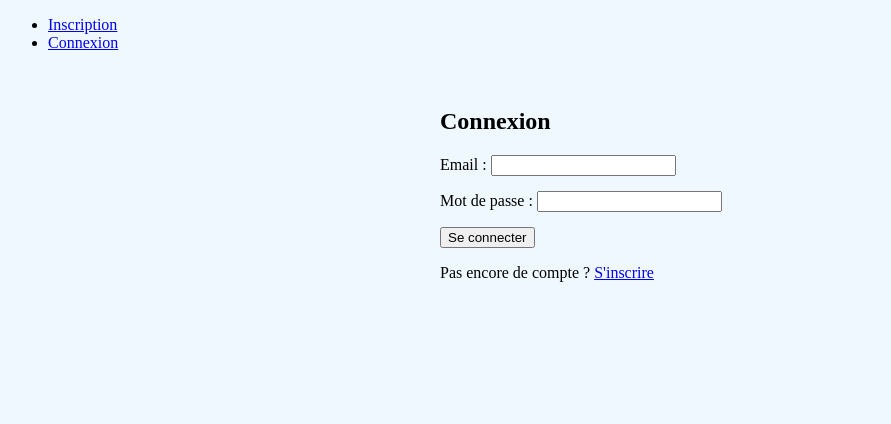
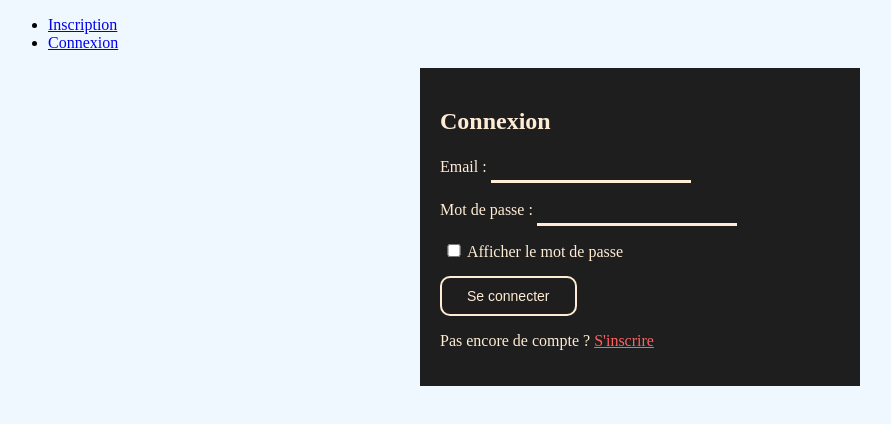
Before and after one commit to Hautzii/projetQuizz, a Vue app: page /connexion in a window 1280 px wide. Shown: the top 424 px of the page, without its empty margins (0-891 px from the left). Built offline with nearby package versions, Linux system fonts and the light colour scheme; data requests are answered from the project's data file.

Commit message:
Connexion et Inscription

```diff
--- a/db/db.json
+++ b/db/db.json
@@ -1,10 +1,3 @@
 {
-  "users": [
-    {
-      "username": "jamalou",
-      "email": "taibijamal59@gmailom",
-      "password": "jam-59280",
-      "id": "c30c"
-    }
-  ]
+  "users": []
 }
--- a/package.json
+++ b/package.json
@@ -16,6 +16,8 @@
   },
   "devDependencies": {
     "@vitejs/plugin-vue": "^5.0.5",
+    "json-server": "^1.0.0-beta.2",
+    "json-server-auth": "^2.1.0",
     "vite": "^5.3.1"
   }
 }
--- a/src/composables/useCreateUsers.js
+++ b/src/composables/useCreateUsers.js
@@ -1,18 +1,9 @@
 import axios from "axios";
-//import { isValidEmail, isValidPassword } from "./validator";
-
-function isValidEmail(email) {
-    const emailRegex = /^[^\s@]+@[^\s@]+\.[^\s@]+$/;
-    return emailRegex.test(email);
-}
-
-function isValidPassword(password) {
-    const passwordRegex = /^(?=.*[a-z])(?=.*[A-Z])(?=.*\d)(?=.*[@$!%*?&\-_])[A-Za-z\d@$!%*?&\-_]{8,}$/;
-    return passwordRegex.test(password);
-}
+import { useValidator } from "./useValidator";
 
 export function useCreateUser() {
-    const API = 'http://localhost:3000/users';
+    const API = 'http://localhost:3000/users/';
+    const { isValidEmail, isValidPassword } = useValidator();
 
     async function create(user) {
 
--- a/src/composables/useUpdateUsers.js
+++ b/src/composables/useUpdateUsers.js
@@ -1,7 +1,9 @@
 import axios from "axios";
+import { useValidator } from "./useValidator";
 
 export function useUpdateUser() {
     const API = 'http://localhost:3000/users/';
+    const { isValidEmail, isValidPassword } = useValidator();
 
     async function update(id, user) {
 
@@ -14,10 +16,19 @@ export function useUpdateUser() {
         }
 
         try {
-            const res = await axios.put(API + id, user);
-            return res.data;
+            const res = await axios.get(API);
+            const existingUser = res.data.find(u => u.email === user.email && u.id !== id);
+
+            if (existingUser) {
+                throw new Error('Cet email est déjà utilisé par un autre utilisateur.');
+            }
+
+            const updateRes = await axios.put(API + id, user);
+            return updateRes.data;
+
         } catch (e) {
-            console.log(e)
+            console.error(e);
+            throw new Error(e.response?.data?.message || 'Erreur lors de la mise à jour de l\'utilisateur.');
         }
     }
     return {update}
--- a/src/composables/useUsers.js
+++ b/src/composables/useUsers.js
@@ -4,6 +4,7 @@ import axios from "axios";
 export function useUsers() {
   const API = "http://localhost:3000/users";
   const users = ref(null);
+  const loggedInUser = ref(null);
   const error = ref("");
 
   async function load() {
@@ -18,8 +19,14 @@ export function useUsers() {
 
   async function login(email, password) {
     try {
-      const res = await axios.get(API);
-      const user = res.data.find(user => user.email === email);
+      const res = await axios.get(API, {
+        params: { email }
+      });
+      console.log('cc', res.data);
+
+      const normalizedEmail = email.trim().toLowerCase();
+
+      const user = res.data.find(user => user.email.toLowerCase() === normalizedEmail);
 
       if (!user) {
         throw new Error("EMAIL_NOT_FOUND");
@@ -28,6 +35,8 @@ export function useUsers() {
       if (user.password !== password) {
         throw new Error("PASSWORD_INCORRECT");
       }
+
+      loggedInUser.value = user;
       return user;
 
     } catch (e) {
@@ -44,9 +53,13 @@ export function useUsers() {
     }
   }
 
+  function setLoggedInUser(user) {
+    loggedInUser.value = user;
+  }
+
   onMounted(() => {
     load();
   });
 
-  return { users, error, load, login };
+  return { users, error, load, login, setLoggedInUser, loggedInUser };
 }
--- /dev/null
+++ b/src/composables/useValidator.js
@@ -0,0 +1,16 @@
+export function useValidator() {
+    function isValidEmail(email) {
+        const emailRegex = /^[^\s@]+@[^\s@]+\.[^\s@]+$/;
+        return emailRegex.test(email);
+    }
+
+    function isValidPassword(password) {
+        const passwordRegex = /^(?=.*[a-z])(?=.*[A-Z])(?=.*\d)(?=.*[@$!%*?&\-_])[A-Za-z\d@$!%*?&\-_]{8,}$/;
+        return passwordRegex.test(password);
+    }
+
+    return {
+        isValidEmail,
+        isValidPassword,
+    };
+}
--- a/src/views/Login.vue
+++ b/src/views/Login.vue
@@ -1,24 +1,27 @@
 <script setup>
 import { ref } from "vue";
 import { useUsers } from "@/composables/useUsers";
-import { useRouter } from 'vue-router';
+import { useRouter } from "vue-router";
 
-const { users, login, error } = useUsers();
+const {login, error,setLoggedInUser } = useUsers();
 const router = useRouter();
 
 const email = ref("");
 const password = ref("");
+const showPassword = ref(false);
+
 
 async function handleSubmit() {
   try {
-    await login(email.value, password.value);
-    router.push('/utilisateur');
+    const user = await login(email.value, password.value);
+    console.log(setLoggedInUser(user));
+
+    router.push("/utilisateur");
+
   } catch (e) {
-      console.log(e);
-
-    }
+    console.log(e);
   }
-
+}
 </script>
 
 <template>
@@ -31,7 +34,11 @@ async function handleSubmit() {
       </div>
       <div>
         <label for="password">Mot de passe : </label>
-        <input type="password" v-model="password" id="password" required />
+        <input :type="showPassword ? 'text' : 'password'" v-model="password" id="password" required />
+      </div>
+      <div>
+        <input class="check" type="checkbox" id="show-password" v-model="showPassword" />
+        <label for="show-password">Afficher le mot de passe</label>
       </div>
       <button type="submit">Se connecter</button>
       <p v-if="error" class="error">{{ error }}</p>
@@ -48,11 +55,50 @@ async function handleSubmit() {
   max-width: 400px;
   margin: 0 auto;
   padding: 20px;
+  background-color: #1E1E1E;
 }
 form div {
   margin-bottom: 15px;
 }
 .error {
-  color: red;
+  color: #ff6060;
+}
+input {
+  width: 200px;
+  border: none;
+  background-color: transparent;
+  color: #ffecd5;
+  padding: 5px 0;
+  border-bottom: 3px solid #ffecd5;
+}
+.check{
+  width: 20px;
+}
+h2 {
+  color: #ffecd5;
+}
+p{
+  color: #ffecd5;
+}
+label{
+  color: #ffecd5;
+}
+a{
+  list-style: none;
+  color: #ff6060;
+}
+button{
+  color: #FFECD5;
+  font-size: 14px;
+  padding: 10px 25px;
+  border-radius: 10px;
+  border: 2px solid #FFECD5;
+  background: #1E1E1E;
+  background: linear-gradient(to top, #1E1E1E, #1E1E1E);
+}
+button:hover{
+  color: #1e1e1e ;
+  background: #FFECD5;
+  background: linear-gradient(to top, #FFECD5, #FFECD5);
 }
 </style>
--- a/src/views/SignUp.vue
+++ b/src/views/SignUp.vue
@@ -56,7 +56,7 @@ async function handleCreate() {
         <input :type="showPassword ? 'text' : 'password'" v-model="password" id="password" required />
       </div>
       <div>
-        <input type="checkbox" id="show-password" v-model="showPassword" />
+        <input class="check" type="checkbox" id="show-password" v-model="showPassword" />
         <label for="show-password">Afficher le mot de passe</label>
       </div>
       <button type="submit">S'inscrire</button>
@@ -74,14 +74,53 @@ async function handleCreate() {
   max-width: 400px;
   margin: 0 auto;
   padding: 20px;
+  background-color: #1E1E1E;
 }
 form div {
   margin-bottom: 15px;
 }
 .error {
-  color: red;
+  color: #ff6060;
 }
 .success {
-  color: green;
+  color: #00c500;
+}
+input {
+  border: none;
+  background-color: transparent;
+  color: #ffecd5;
+  padding: 5px 0;
+  width: 200px;
+  border-bottom: 3px solid #ffecd5;
+}
+.check{
+  width: 20px;
+}
+h2 {
+  color: #ffecd5;
+}
+p{
+  color: #ffecd5;
+}
+label{
+  color: #ffecd5;
+}
+a{
+  list-style: none;
+  color: #ff6060;
+}
+button{
+  color: #FFECD5;
+  font-size: 14px;
+  padding: 10px 25px;
+  border-radius: 10px;
+  border: 2px solid #FFECD5;
+  background: #1E1E1E;
+  background: linear-gradient(to top, #1E1E1E, #1E1E1E);
+}
+button:hover{
+  color: #1e1e1e ;
+  background: #FFECD5;
+  background: linear-gradient(to top, #FFECD5, #FFECD5);
 }
 </style>
--- a/src/views/userView.vue
+++ b/src/views/userView.vue
@@ -2,21 +2,30 @@
 import { ref } from "vue";
 import { useUsers } from "@/composables/useUsers";
 import { useUpdateUser } from "@/composables/useUpdateUsers";
+import { useDeleteUser } from "@/composables/useDeleteUsers.js";
 
-const { users, load } = useUsers();
+const { users,loggedInUser,load } = useUsers();
 const { update } = useUpdateUser();
+const { remove } = useDeleteUser();
 
 const selectedUser = ref(null);
 const updatedUsername = ref("");
 const updatedEmail = ref("");
 const updatedPassword = ref("");
 const showPassword = ref(false);
+const errorMessage = ref("");
+const successMessage = ref("");
+
 
 function editUser(user) {
   selectedUser.value = user;
   updatedUsername.value = user.username;
   updatedEmail.value = user.email;
   updatedPassword.value = user.password;
+}
+function deletedUser(id) {
+  remove(id);
+  load();
 }
 
 async function saveUser() {
@@ -29,14 +38,22 @@ async function saveUser() {
   if (selectedUser.value) {
     try {
       await update(selectedUser.value.id, updatedUser);
-      alert("Utilisateur mis à jour avec succès");
+      successMessage.value = "Utilisateur modifié avec succès";
+      errorMessage.value = "";
       selectedUser.value = null;
+      loggedInUser.value = { ...loggedInUser.value, ...updatedUser };
+
+      // alert("Utilisateur mis à jour avec succès");
       load();
+
     } catch (e) {
       console.error("Erreur lors de la mise à jour :", e);
+      errorMessage.value = e.message;
+      successMessage.value = "";
     }
   }
 }
+
 </script>
 
 <template>
@@ -48,8 +65,15 @@ async function saveUser() {
         <p>{{ u.email }}</p>
         <p>{{ u.password }}</p>
         <button @click="editUser(u)">Modifier</button>
+        <button @click="deletedUser(u.id)">Supprimer</button>
       </li>
     </ul>
+
+    <div v-if="loggedInUser">
+      <p>Nom d'utilisateur : {{ loggedInUser.username }}</p>
+      <p>Email : {{ loggedInUser.email }}</p>
+      <button @click="editUser(loggedInUser)">Modifier</button>
+    </div>
 
     <div v-if="selectedUser">
       <h3>Modifier l'utilisateur</h3>
@@ -69,10 +93,19 @@ async function saveUser() {
           <input type="checkbox" id="show-password" v-model="showPassword" />
           <label for="show-password">Afficher le mot de passe</label>
         </div>
+        <p v-if="errorMessage" class="error">{{ errorMessage }}</p>
+        <p v-if="successMessage" class="success">{{ successMessage }}</p>
         <button type="submit">Enregistrer les modifications</button>
       </form>
     </div>
   </div>
 </template>
 
-<style scoped></style>
+<style scoped>
+.error {
+  color: #ff6060;
+}
+.success {
+  color: #00c500;
+}
+</style>
```
Also changed, not shown: src/composables/validator.js (deleted, +0 -9 lines), 1 other file (tests, documents, lock files or other folders).
